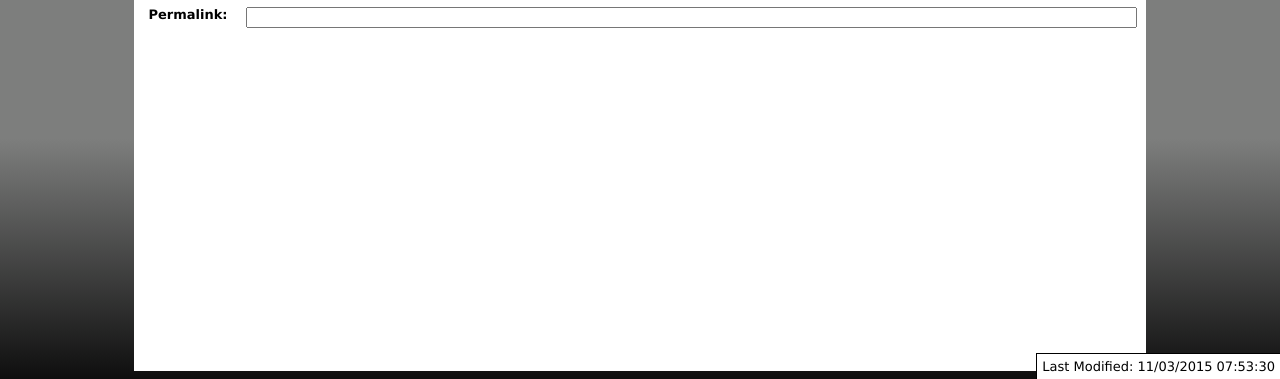
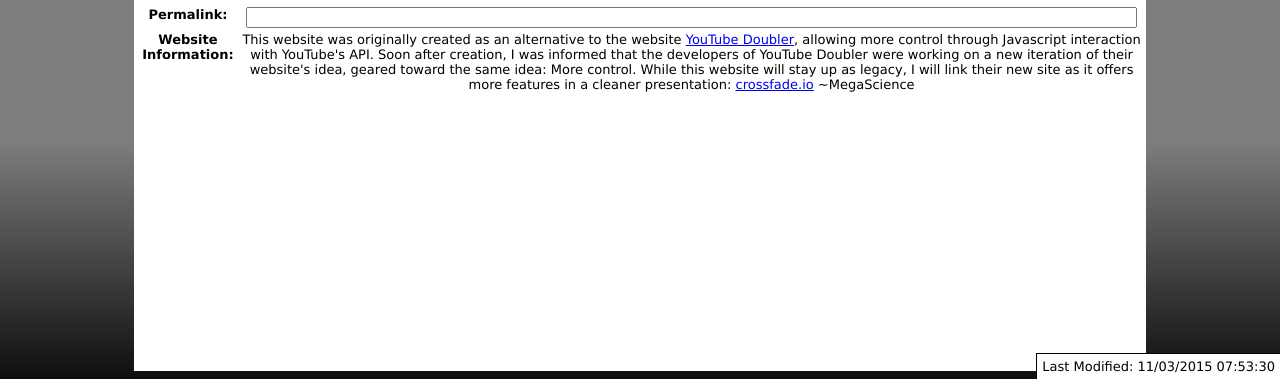
Before and after one commit to MegaScience/megascience.github.io, a plain HTML site: page index.html in a window 1280 px wide. Shown: the part 421-800 px from the top of the page. Drawn offline with Linux system fonts and the light colour scheme.

Commit message:
Adding website information
Now that their website works well with Firefox (my preferred browser), I thought it was time I wrote some explanation up. :)

```diff
--- a/index.html
+++ b/index.html
@@ -88,6 +88,12 @@
                             <input type="text" name="textArea" id="perma">
                         </td>
                     </tr>
+                    <tr>
+                        <th>Website Information:</th>
+                        <td colspan="3">
+                            <p>This website was originally created as an alternative to the website <a href="http://www.youtubedoubler.com/">YouTube Doubler</a>, allowing more control through Javascript interaction with YouTube's API. Soon after creation, I was informed that the developers of YouTube Doubler were working on a new iteration of their website's idea, geared toward the same idea: More control. While this website will stay up as legacy, I will link their new site as it offers more features in a cleaner presentation: <a href="http://crossfade.io/">crossfade.io</a> ~MegaScience</p>
+                        </td>
+                    </tr>
                 </tbody>
             </table>
         </div>
```
